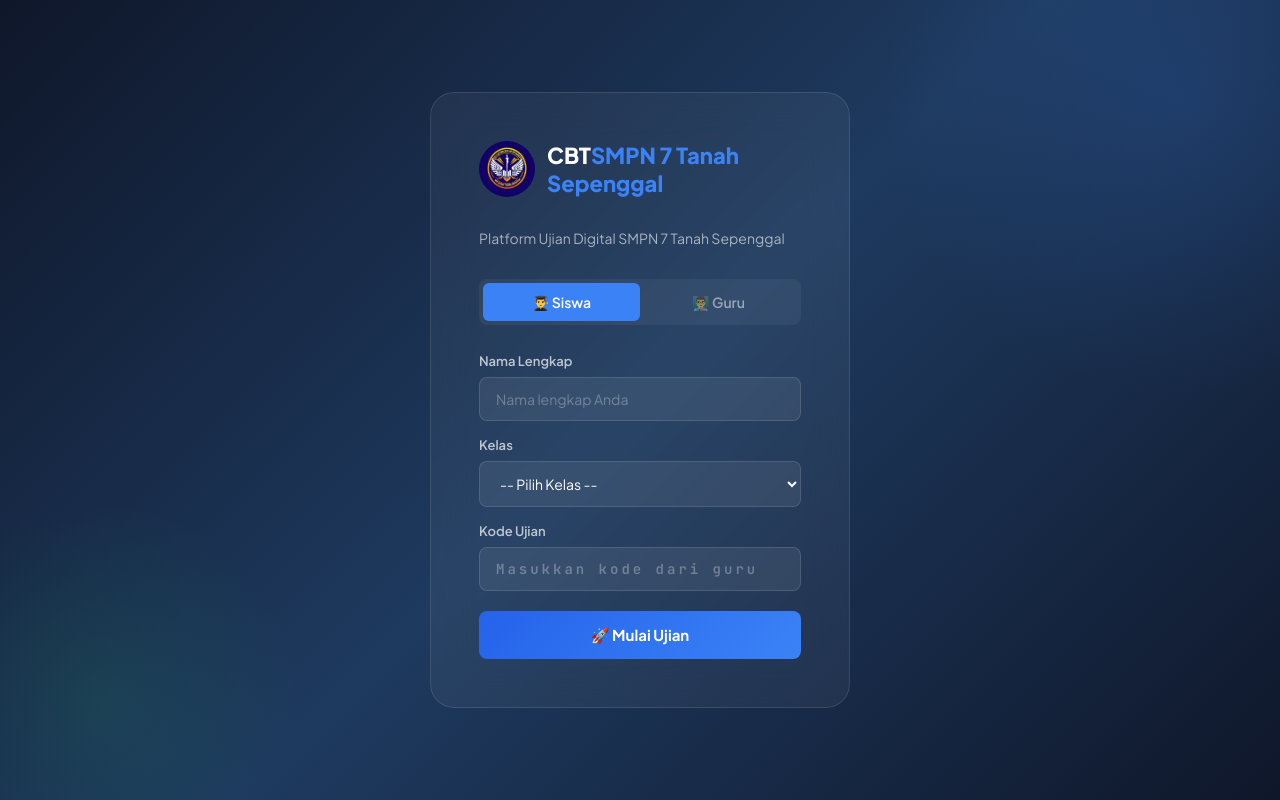
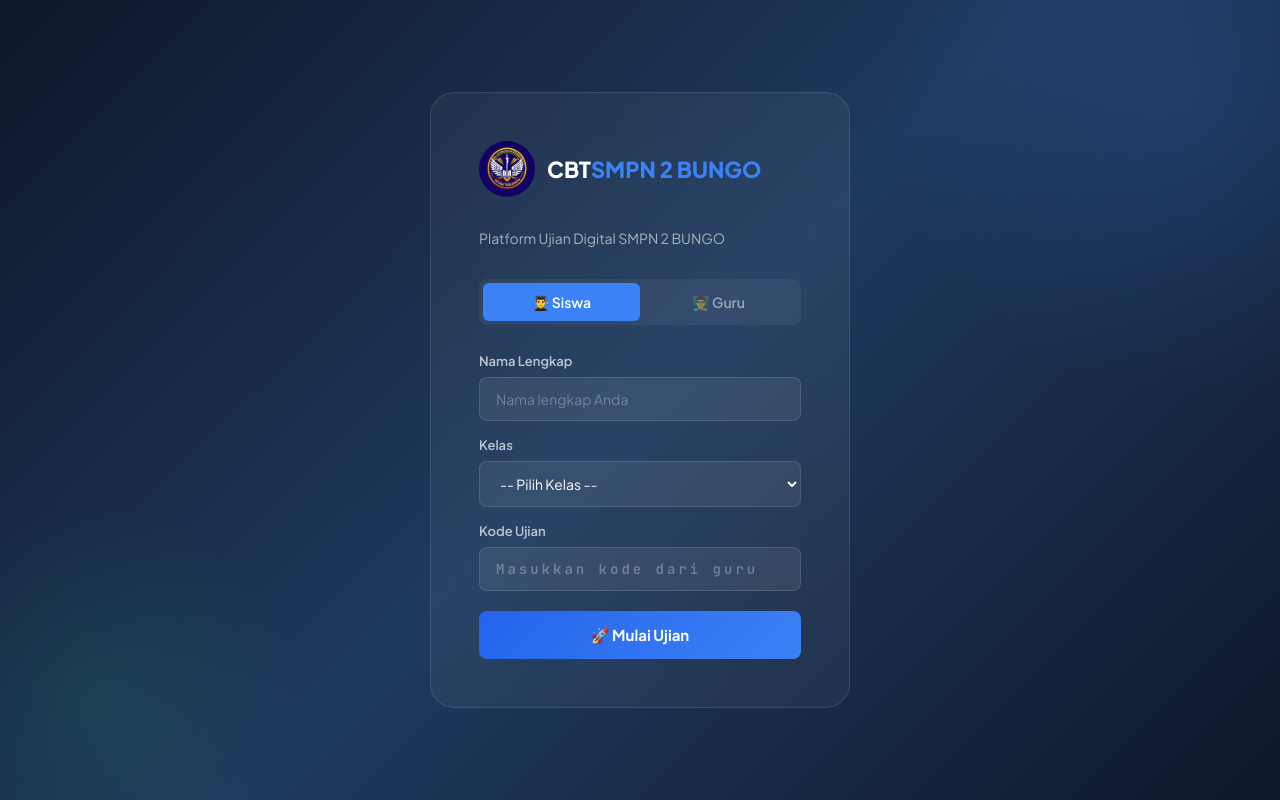
Before and after one commit to shaherman35-collab/UJIAN-AKHIR-SEMESTER-SMP-NEGERI-2-BUNGO, a React (Vite) app: page / in a window 1280 px wide. Built offline with nearby package versions, Linux system fonts and the light colour scheme.

Commit message:
Update App.jsx

```diff
--- a/src/App.jsx
+++ b/src/App.jsx
@@ -19,11 +19,11 @@
 // --- IDENTITAS SEKOLAH ----------------------------------------------------
 const CONFIG = {
   // Nama lengkap sekolah (tampil di JUDUL halaman login).
-  namaSekolah: "SMPN 7 Tanah Sepenggal",
+  namaSekolah: "SMPN 2 BUNGO",
   // Nama singkat (tampil di SIDEBAR dashboard guru, baris atas).
-  namaSekolahSingkat: "SMPN 7",
+  namaSekolahSingkat: "SMPN 2 BUNGO",
   // Lokasi / keterangan (tampil di SIDEBAR, baris bawah).
-  lokasiSekolah: "Tanah Sepenggal",
+  lokasiSekolah: "BUNGO",
   // Teks kecil di bawah judul halaman login.
   subtitle: "Platform Ujian Digital",
   // Logo (jangan diubah — ambil dari LOGO_SEKOLAH di atas).
@@ -34,9 +34,9 @@
 // Sesuaikan dengan kelas di sekolah Anda. Format: "Label Grup": ["kelas", ...]
 // Boleh menambah/menghapus grup maupun kelas.
 const DAFTAR_KELAS = {
-  "Kelas VII": ["VII-1", "VII-2", "VII-3"],
-  "Kelas VIII": ["VIII-1", "VIII-2", "VIII-3"],
-  "Kelas IX": ["IX-1", "IX-2", "IX-3"],
+  "Kelas VII": ["VII"],
+  "Kelas VIII": ["VIII"],
+  "Kelas IX": ["IX"],
 };
 
 
```
